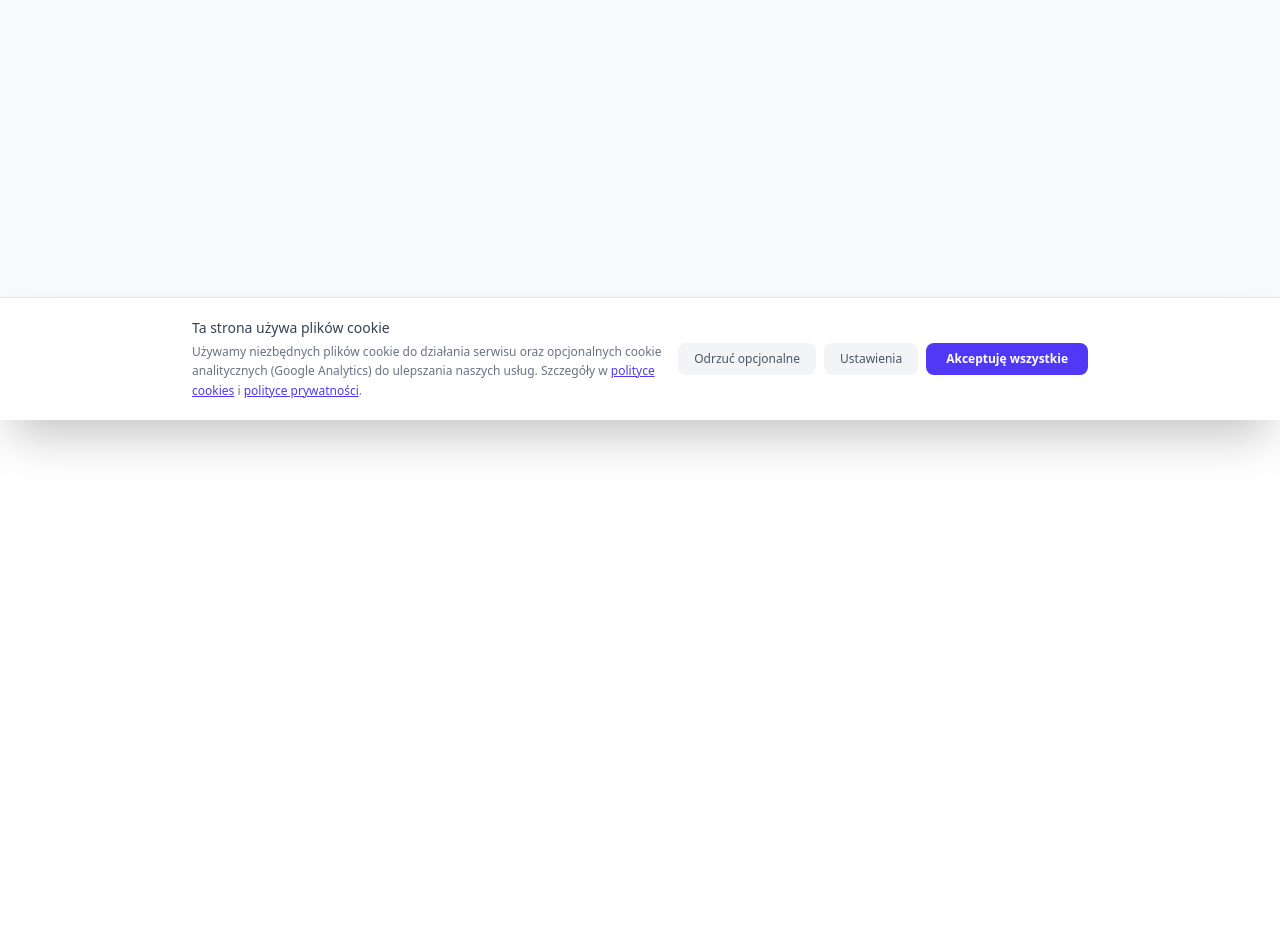
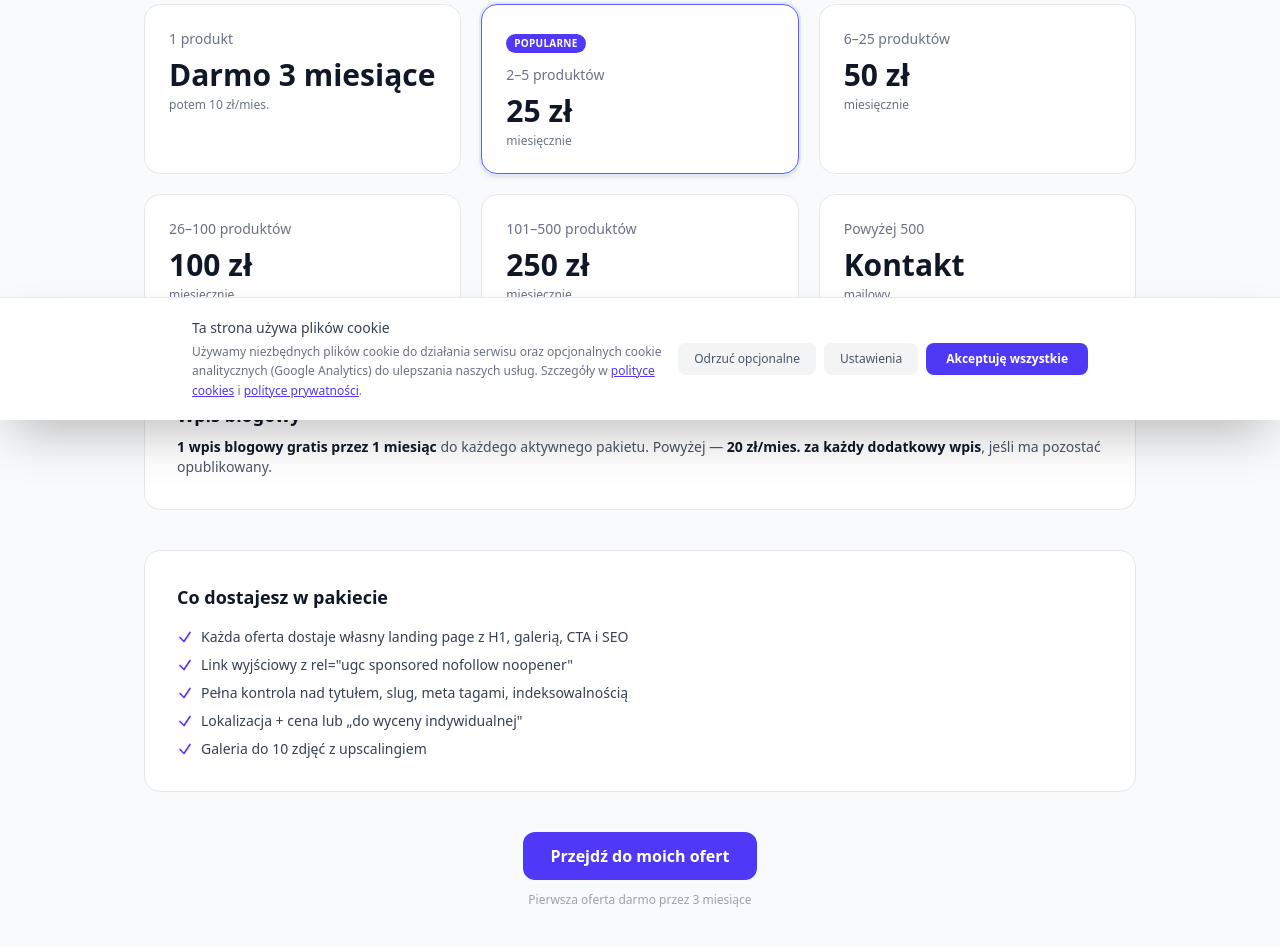
Before and after one commit to damian-kurowski/feedy-pl, a Vue app in the folder frontend/: page /oferty/cennik in a window 1280 px wide. Shown: the part 380-1326 px from the top of the page. Before the commit the page ends 800 px from the top, so only its background shows below. Built offline with nearby package versions, Linux system fonts and the light colour scheme.

Commit message:
feat(v0.2): pricing page for landing pages (/oferty/cennik)
6 tiers (1/2-5/6-25/26-100/101-500/500+) plus blog post pricing per v0.2 spec.
Display only — billing integration not active.

```diff
--- a/frontend/src/router/index.ts
+++ b/frontend/src/router/index.ts
@@ -131,6 +131,11 @@ const router = createRouter({
       meta: { requiresAuth: true },
     },
     {
+      path: '/oferty/cennik',
+      name: 'oferty-pricing',
+      component: () => import('../views/OfertyPricingView.vue'),
+    },
+    {
       path: '/p/:pathMatch(.*)*',
       name: 'public-landing',
       component: () => import('../views/PublicLandingView.vue'),
--- a/frontend/src/views/LandingPagesView.vue
+++ b/frontend/src/views/LandingPagesView.vue
@@ -150,7 +150,7 @@ async function deletePage(id: number) {
     <div class="flex items-center justify-between mb-8 flex-wrap gap-3">
       <div>
         <h1 class="font-heading text-2xl font-bold text-gray-900">Strony ofert</h1>
-        <p class="text-sm text-gray-500 mt-1">Publiczne landingi na feedy.pl — każda oferta ma własny URL, SEO tagi i przycisk CTA do Twojego sklepu.</p>
+        <p class="text-sm text-gray-500 mt-1">Publiczne landingi na feedy.pl — każda oferta ma własny URL, SEO tagi i przycisk CTA do Twojego sklepu. <router-link to="/oferty/cennik" class="text-indigo-600 hover:text-indigo-800 font-medium">Zobacz cennik →</router-link></p>
       </div>
       <button v-if="!editing" @click="newPage"
         class="bg-indigo-600 hover:bg-indigo-700 text-white text-sm font-semibold rounded-xl px-5 py-2.5 transition-all hover:shadow-lg hover:shadow-indigo-500/20 cursor-pointer">
--- /dev/null
+++ b/frontend/src/views/OfertyPricingView.vue
@@ -0,0 +1,78 @@
+<script setup lang="ts">
+const tiers = [
+  { range: '1 produkt', price: 'Darmo 3 miesiące', subPrice: 'potem 10 zł/mies.', highlight: false },
+  { range: '2–5 produktów', price: '25 zł', subPrice: 'miesięcznie', highlight: true },
+  { range: '6–25 produktów', price: '50 zł', subPrice: 'miesięcznie', highlight: false },
+  { range: '26–100 produktów', price: '100 zł', subPrice: 'miesięcznie', highlight: false },
+  { range: '101–500 produktów', price: '250 zł', subPrice: 'miesięcznie', highlight: false },
+  { range: 'Powyżej 500', price: 'Kontakt', subPrice: 'mailowy', highlight: false },
+]
+
+const blogBenefits = [
+  'Każda oferta dostaje własny landing page z H1, galerią, CTA i SEO',
+  'Link wyjściowy z rel="ugc sponsored nofollow noopener"',
+  'Pełna kontrola nad tytułem, slug, meta tagami, indeksowalnością',
+  'Lokalizacja + cena lub „do wyceny indywidualnej"',
+  'Galeria do 10 zdjęć z upscalingiem',
+]
+</script>
+
+<template>
+  <div class="min-h-screen bg-gray-50">
+    <section class="bg-gradient-to-br from-indigo-600 to-indigo-800 text-white py-12 sm:py-16">
+      <div class="max-w-4xl mx-auto px-4 text-center">
+        <h1 class="font-heading text-3xl sm:text-5xl font-extrabold">Strony ofert produktów</h1>
+        <p class="mt-4 text-base sm:text-xl text-indigo-100">Publikuj swoje produkty i usługi na feedy.pl — własny landing z SEO, CTA i lokalizacją.</p>
+      </div>
+    </section>
+
+    <div class="max-w-5xl mx-auto px-3 sm:px-4 py-10 sm:py-16">
+      <div class="mb-10 text-center">
+        <h2 class="font-heading text-xl sm:text-2xl font-bold text-gray-900 mb-2">Pakiety cenowe</h2>
+        <p class="text-sm text-gray-500">Wybierz pakiet dopasowany do liczby ofert. Bez zobowiązań.</p>
+      </div>
+
+      <div class="grid grid-cols-1 sm:grid-cols-2 lg:grid-cols-3 gap-4 sm:gap-5">
+        <div
+          v-for="tier in tiers"
+          :key="tier.range"
+          class="bg-white border rounded-2xl p-6 transition-all hover:shadow-lg"
+          :class="tier.highlight ? 'border-indigo-500 ring-2 ring-indigo-100 shadow-md' : 'border-gray-200'"
+        >
+          <div v-if="tier.highlight" class="inline-block text-[10px] font-semibold uppercase tracking-wide bg-indigo-600 text-white px-2 py-0.5 rounded-full mb-3">Popularne</div>
+          <p class="text-sm font-medium text-gray-500 mb-2">{{ tier.range }}</p>
+          <p class="font-heading text-2xl sm:text-3xl font-extrabold text-gray-900">{{ tier.price }}</p>
+          <p class="text-xs text-gray-500 mt-1">{{ tier.subPrice }}</p>
+        </div>
+      </div>
+
+      <div class="mt-10 bg-white border border-gray-200 rounded-2xl p-6 sm:p-8">
+        <h3 class="font-heading text-lg font-bold text-gray-900 mb-2">Wpis blogowy</h3>
+        <p class="text-sm text-gray-600">
+          <strong class="text-gray-900">1 wpis blogowy gratis przez 1 miesiąc</strong> do każdego aktywnego pakietu.
+          Powyżej — <strong class="text-gray-900">20 zł/mies. za każdy dodatkowy wpis</strong>, jeśli ma pozostać opublikowany.
+        </p>
+      </div>
+
+      <div class="mt-10 bg-white border border-gray-200 rounded-2xl p-6 sm:p-8">
+        <h3 class="font-heading text-lg font-bold text-gray-900 mb-4">Co dostajesz w pakiecie</h3>
+        <ul class="space-y-2">
+          <li v-for="b in blogBenefits" :key="b" class="flex items-start gap-2 text-sm text-gray-700">
+            <svg class="w-4 h-4 text-indigo-600 shrink-0 mt-0.5" fill="none" viewBox="0 0 24 24" stroke="currentColor" stroke-width="2.5">
+              <path stroke-linecap="round" stroke-linejoin="round" d="M4.5 12.75l6 6 9-13.5" />
+            </svg>
+            {{ b }}
+          </li>
+        </ul>
+      </div>
+
+      <div class="mt-10 text-center">
+        <router-link to="/oferty"
+          class="inline-block bg-indigo-600 hover:bg-indigo-700 text-white font-semibold rounded-xl px-7 py-3 transition-all hover:shadow-lg hover:shadow-indigo-500/20">
+          Przejdź do moich ofert
+        </router-link>
+        <p class="text-xs text-gray-400 mt-3">Pierwsza oferta darmo przez 3 miesiące</p>
+      </div>
+    </div>
+  </div>
+</template>
```
